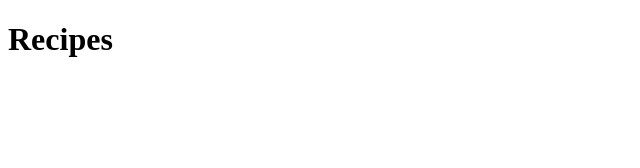
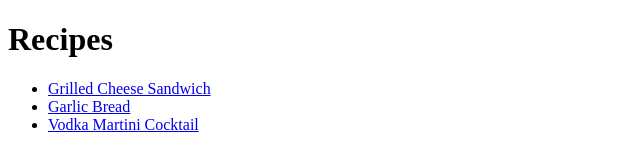
Before and after one commit to simoscam/recipes, a plain HTML site: page index.html in a window 1280 px wide. Shown: the whole page, without its empty margins (0-640 px from the left). Drawn offline with Linux system fonts and the light colour scheme.

Commit message:
Add links to index
Added links to the grilled cheese sandwich, garlic bread, and vodka
martini cocktail recipes

```diff
--- a/index.html
+++ b/index.html
@@ -1,12 +1,23 @@
 <!DOCTYPE html>
 <html lang="en">
-<head>
-    <meta charset="UTF-8">
-    <meta http-equiv="X-UA-Compatible" content="IE=edge">
-    <meta name="viewport" content="width=device-width, initial-scale=1.0">
-    <title>Document</title>
-</head>
-<body>
+  <head>
+    <meta charset="UTF-8" />
+    <meta http-equiv="X-UA-Compatible" content="IE=edge" />
+    <meta name="viewport" content="width=device-width, initial-scale=1.0" />
+    <title>Recipes</title>
+  </head>
+  <body>
     <h1>Recipes</h1>
-</body>
+    <ul>
+      <li>
+        <a href="recipes/grilled-cheese-sandwich.html">
+          Grilled Cheese Sandwich
+        </a>
+      </li>
+      <li><a href="recipes/garlic-bread.html">Garlic Bread</a></li>
+      <li>
+        <a href="recipes/vodka-martini-cocktail.html">Vodka Martini Cocktail</a>
+      </li>
+    </ul>
+  </body>
 </html>
```
